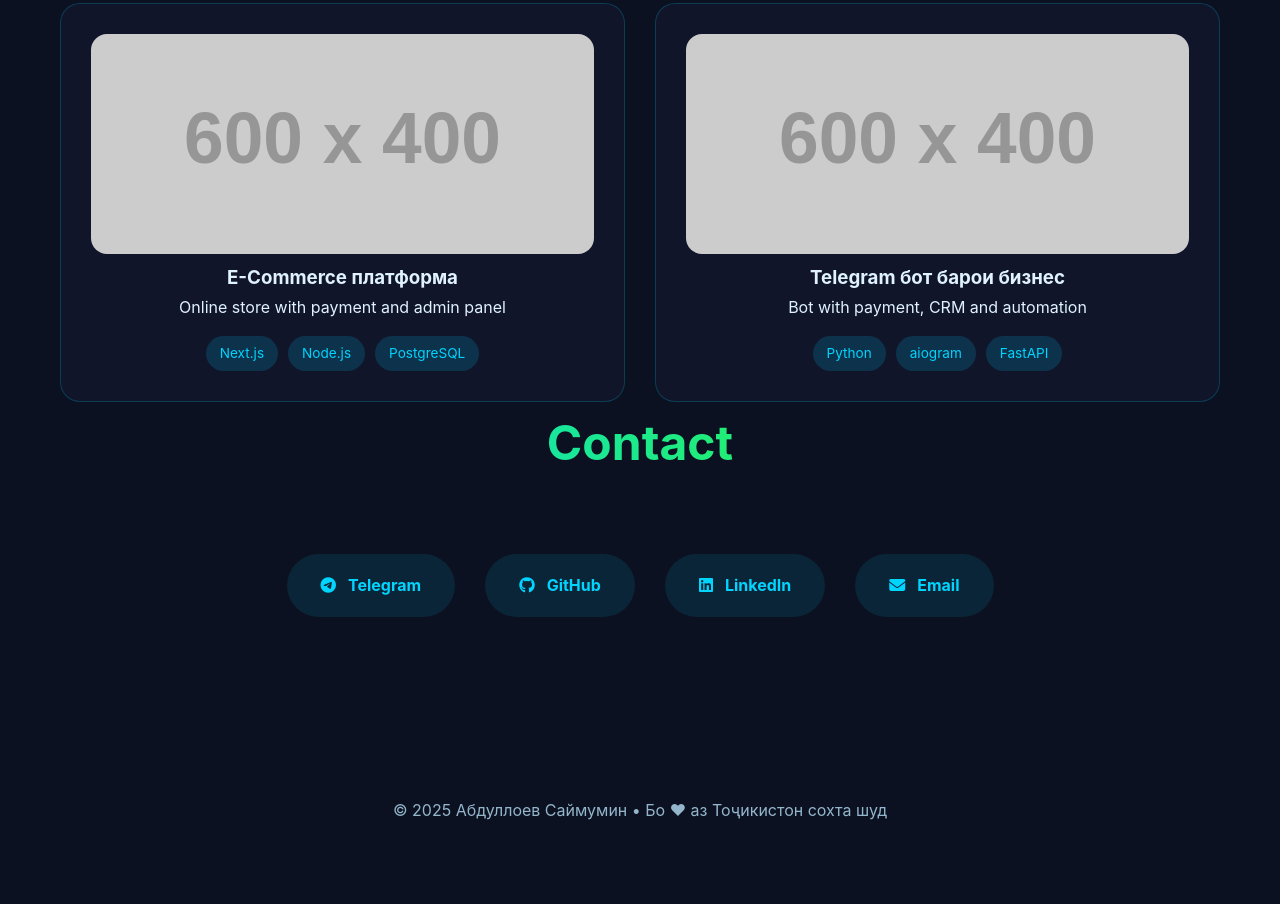
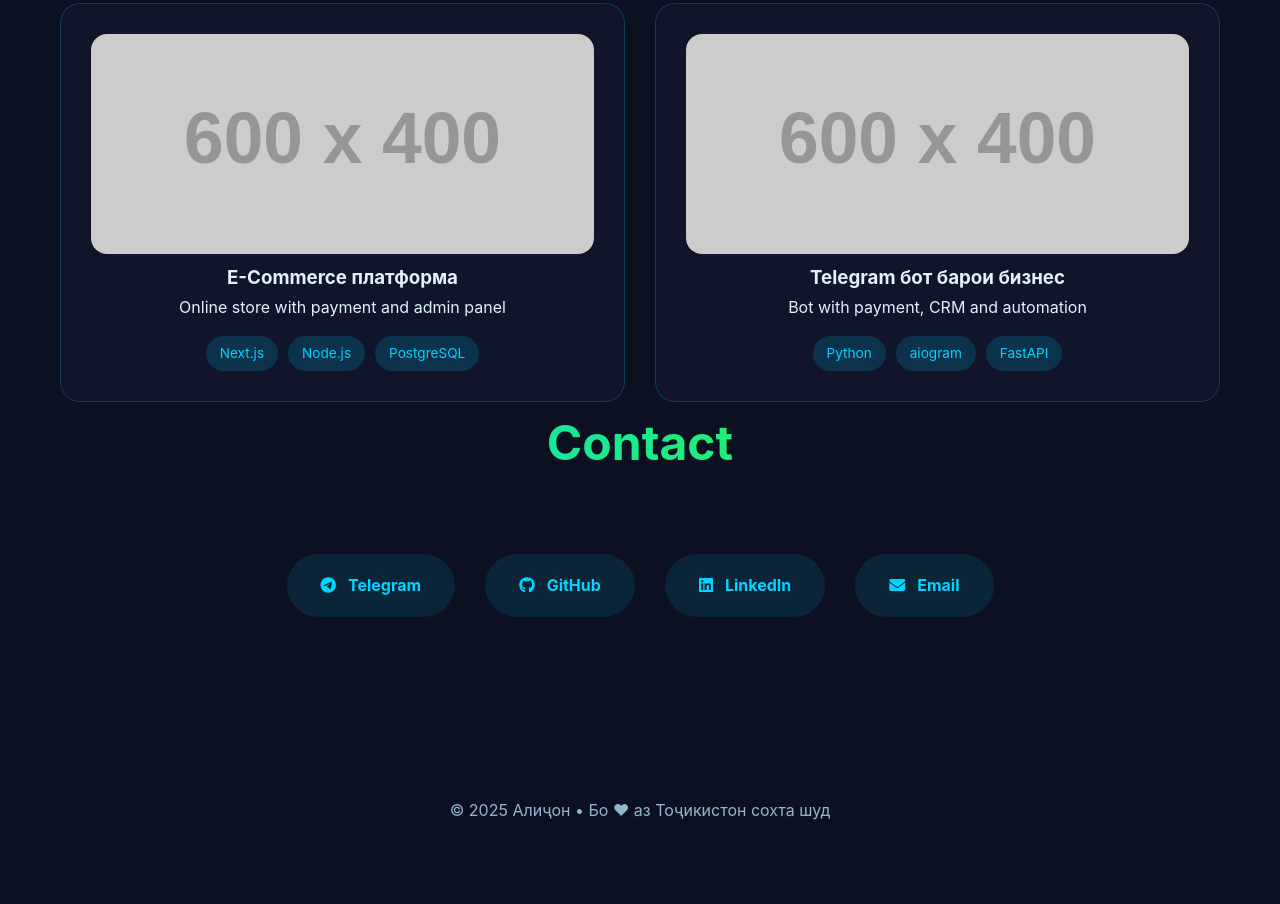
Before and after one commit to Alijon103/mysayte, a plain HTML site: page index.html in a window 1280 px wide. Shown: the part 1795-2699 px from the top of the page. Drawn offline with nearby package versions, Linux system fonts and the light colour scheme; placeholder pictures from the web are drawn by us.

Commit message:
Update index.html

```diff
--- a/index.html
+++ b/index.html
@@ -247,7 +247,7 @@
   </div>
 
   <footer>
-    © 2025 Абдуллоев Саймумин • Бо ❤ аз Тоҷикистон сохта шуд
+    © 2025 Алиҷон • Бо ❤ аз Тоҷикистон сохта шуд
   </footer>
 
   <script>
```
